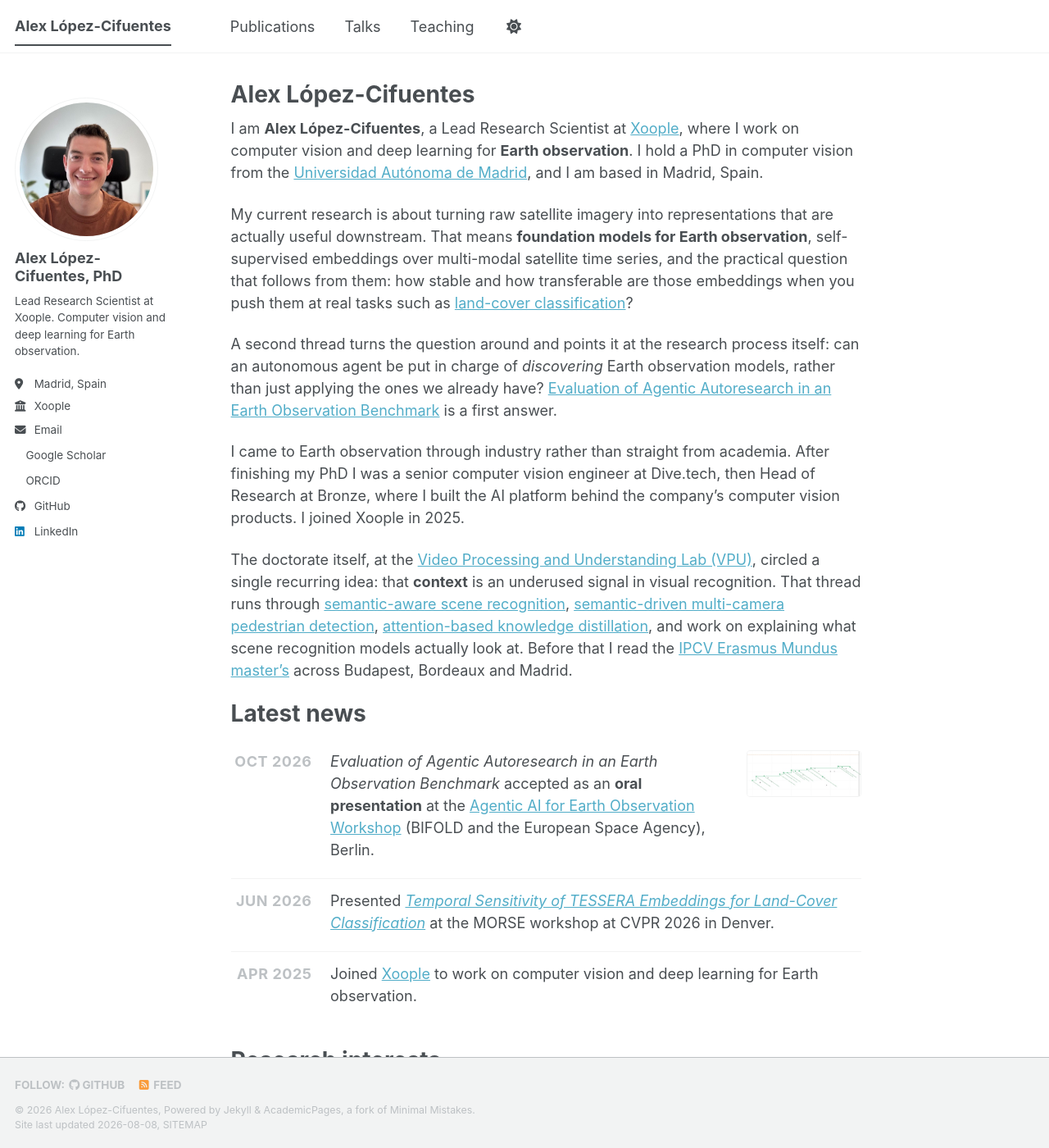
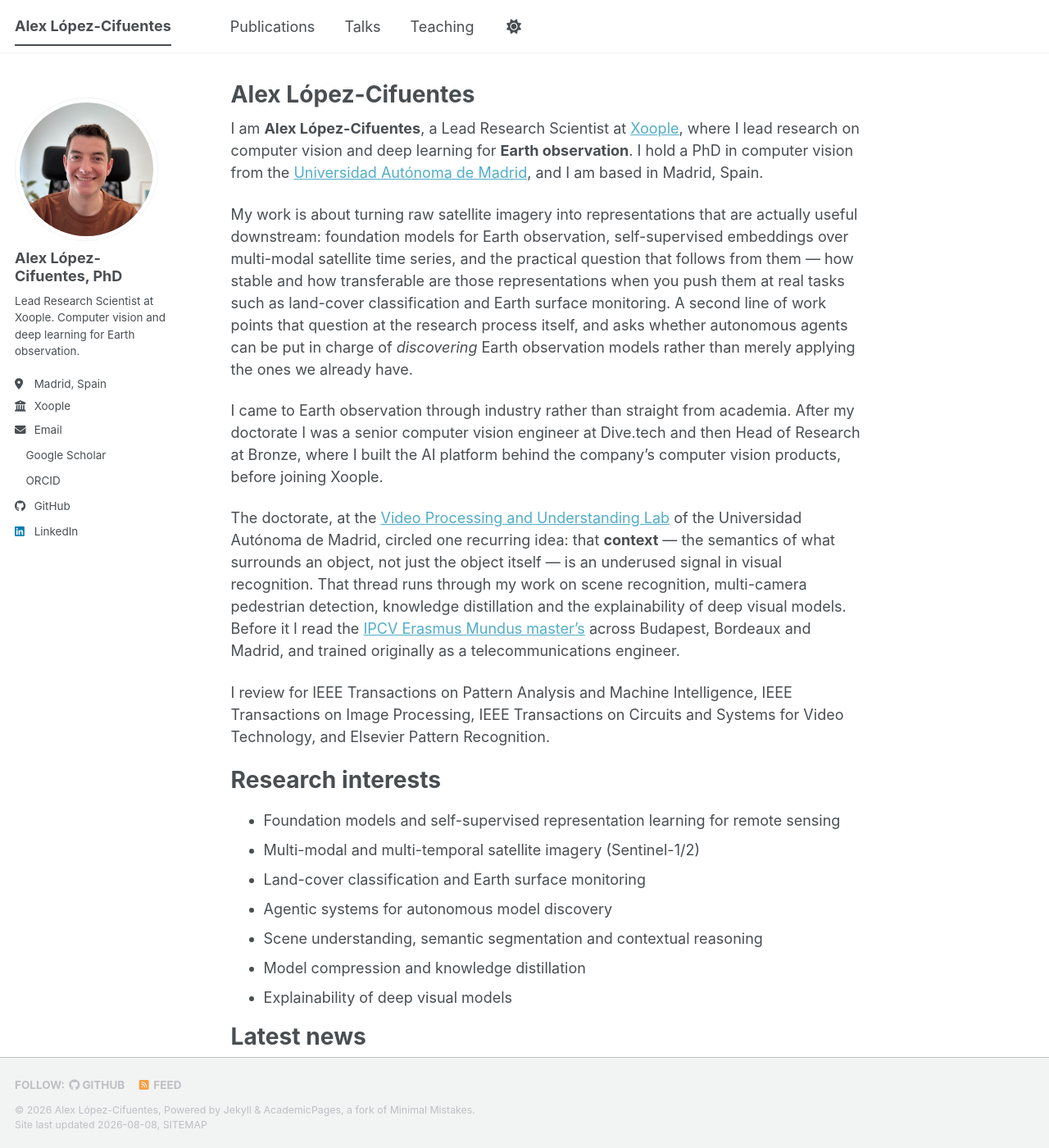
Before and after one commit to alexlopezcifuentes/alexlopezcifuentes.github.io, a Jekyll site: the page built from _pages/about.md, in a window 1280 px wide and 1400 px high. Shown: the whole window at 82% size. Built offline with Jekyll 4.4.1, drawn with Linux system fonts in a browser that asks for light colours; a style sheet for code colours, icons or effects is not loaded; some of the changed text lies outside the part shown.

Commit message:
Rewrite the homepage as a timeless biography, news last
The bio still carried news-shaped content: callouts to two specific recent
papers and the year of joining Xoople, which is exactly the churn the news
section was created to absorb. It now reads as a general biography that stays
true without edits, and the dated items sit below it.

Page order is biography, research interests, latest news, elsewhere. Also
folded the journal reviewing record back in, since it lost its home when the CV
page went, and added agentic model discovery to the research interests.

Co-Authored-By: Claude Opus 5 (1M context) <noreply@anthropic.com>

```diff
--- a/_pages/about.md
+++ b/_pages/about.md
@@ -9,28 +9,36 @@ redirect_from:
   - /about.html
 ---
 
-I am **Alex López-Cifuentes**, a Lead Research Scientist at [Xoople](https://xoople.com), where I work on computer vision and deep learning for **Earth observation**. I hold a PhD in computer vision from the [Universidad Autónoma de Madrid](https://www.uam.es), and I am based in Madrid, Spain.
+<!--
+  Esta pagina es la biografia: texto estable, sin fechas ni novedades. Todo lo
+  que caduca va en _data/news.yml y sale solo en la seccion "Latest news" de
+  mas abajo. Si te ves anadiendo aqui "recientemente he..." es senal de que eso
+  es una noticia y su sitio es el otro fichero.
+-->
 
-My current research is about turning raw satellite imagery into representations that are actually useful downstream. That means **foundation models for Earth observation**, self-supervised embeddings over multi-modal satellite time series, and the practical question that follows from them: how stable and how transferable are those embeddings when you push them at real tasks such as [land-cover classification](/publication/2026-tessera-temporal-sensitivity)?
+I am **Alex López-Cifuentes**, a Lead Research Scientist at [Xoople](https://xoople.com), where I lead research on computer vision and deep learning for **Earth observation**. I hold a PhD in computer vision from the [Universidad Autónoma de Madrid](https://www.uam.es), and I am based in Madrid, Spain.
 
-A second thread turns the question around and points it at the research process itself: can an autonomous agent be put in charge of *discovering* Earth observation models, rather than just applying the ones we already have? [Evaluation of Agentic Autoresearch in an Earth Observation Benchmark](/publication/2026-agentic-autoresearch-eo-benchmark) is a first answer.
+My work is about turning raw satellite imagery into representations that are actually useful downstream: foundation models for Earth observation, self-supervised embeddings over multi-modal satellite time series, and the practical question that follows from them — how stable and how transferable are those representations when you push them at real tasks such as land-cover classification and Earth surface monitoring. A second line of work points that question at the research process itself, and asks whether autonomous agents can be put in charge of *discovering* Earth observation models rather than merely applying the ones we already have.
 
-I came to Earth observation through industry rather than straight from academia. After finishing my PhD I was a senior computer vision engineer at Dive.tech, then Head of Research at Bronze, where I built the AI platform behind the company's computer vision products. I joined Xoople in 2025.
+I came to Earth observation through industry rather than straight from academia. After my doctorate I was a senior computer vision engineer at Dive.tech and then Head of Research at Bronze, where I built the AI platform behind the company's computer vision products, before joining Xoople.
 
-The doctorate itself, at the [Video Processing and Understanding Lab (VPU)](http://www-vpu.eps.uam.es/), circled a single recurring idea: that **context** is an underused signal in visual recognition. That thread runs through [semantic-aware scene recognition](/publication/2020-semantic-aware-scene-recognition), [semantic-driven multi-camera pedestrian detection](/publication/2022-semantic-driven-multi-camera-pedestrian-detection), [attention-based knowledge distillation](/publication/2023-attention-knowledge-distillation-dct), and work on explaining what scene recognition models actually look at. Before that I read the [IPCV Erasmus Mundus master's](https://ipcv.eu/) across Budapest, Bordeaux and Madrid.
+The doctorate, at the [Video Processing and Understanding Lab](http://www-vpu.eps.uam.es/) of the Universidad Autónoma de Madrid, circled one recurring idea: that **context** — the semantics of what surrounds an object, not just the object itself — is an underused signal in visual recognition. That thread runs through my work on scene recognition, multi-camera pedestrian detection, knowledge distillation and the explainability of deep visual models. Before it I read the [IPCV Erasmus Mundus master's](https://ipcv.eu/) across Budapest, Bordeaux and Madrid, and trained originally as a telecommunications engineer.
 
-Latest news
-======
-{% include news.html limit=5 %}
+I review for IEEE Transactions on Pattern Analysis and Machine Intelligence, IEEE Transactions on Image Processing, IEEE Transactions on Circuits and Systems for Video Technology, and Elsevier Pattern Recognition.
 
 Research interests
 ======
 * Foundation models and self-supervised representation learning for remote sensing
 * Multi-modal and multi-temporal satellite imagery (Sentinel-1/2)
 * Land-cover classification and Earth surface monitoring
+* Agentic systems for autonomous model discovery
 * Scene understanding, semantic segmentation and contextual reasoning
 * Model compression and knowledge distillation
 * Explainability of deep visual models
+
+Latest news
+======
+{% include news.html limit=5 %}
 
 Elsewhere
 ======
```
